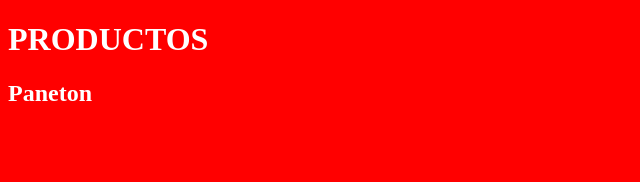
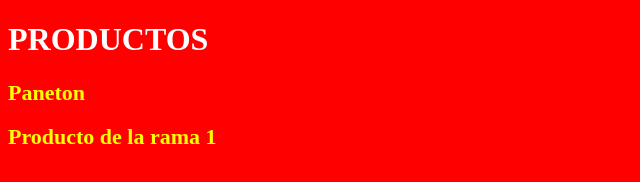
Before and after one commit to RonaldChura/sangabriel, a plain HTML site: page index.html in a window 1280 px wide. Shown: the whole page, without its empty margins (0-640 px from the left). Drawn offline with Linux system fonts and the light colour scheme.

Commit message:
modificacion en rama 1

```diff
--- a/index.html
+++ b/index.html
@@ -9,5 +9,6 @@
 <body>
 	<h1>PRODUCTOS</h1>
 	<h2>Paneton</h2>
+	<h2>Producto de la rama 1</h2>
 </body>
 </html>
--- a/style.css
+++ b/style.css
@@ -1,3 +1,3 @@
 body{background:red;}
 h1	{color:white;}
-h2	{color:white;}
+h2	{color:yellow;  font-size:22px;}
```
